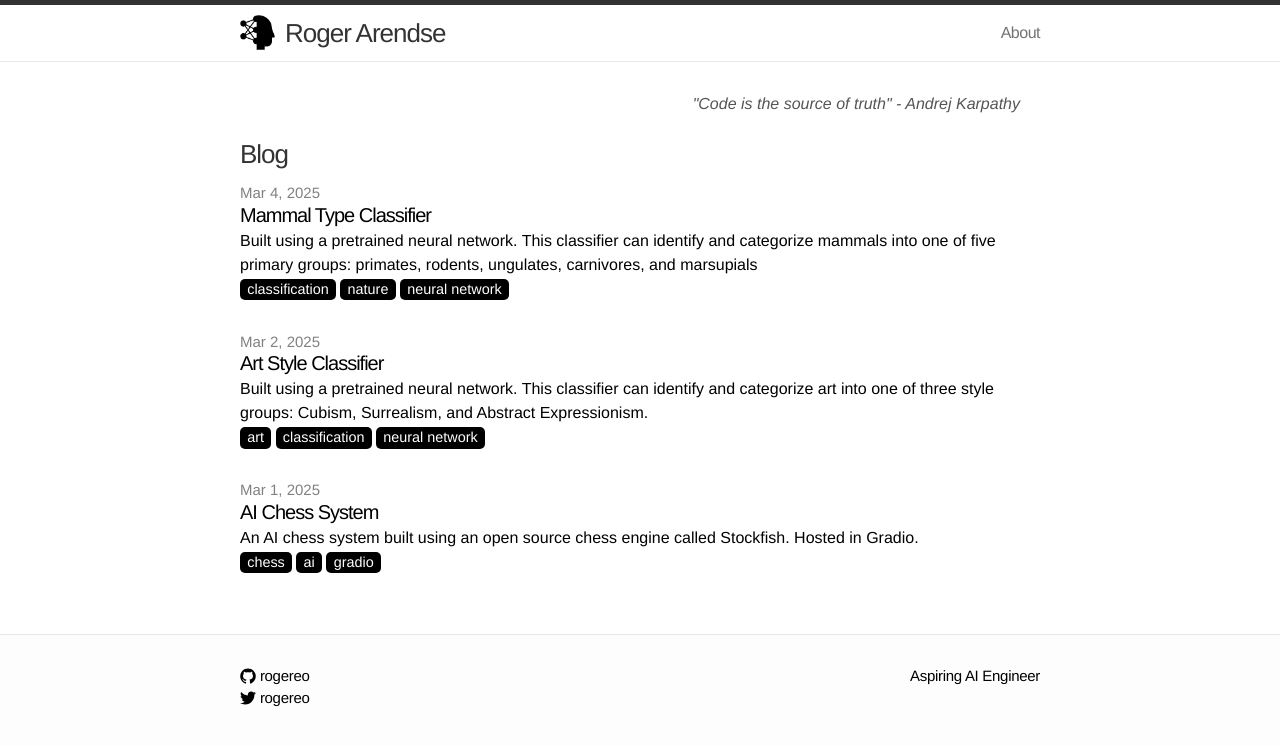
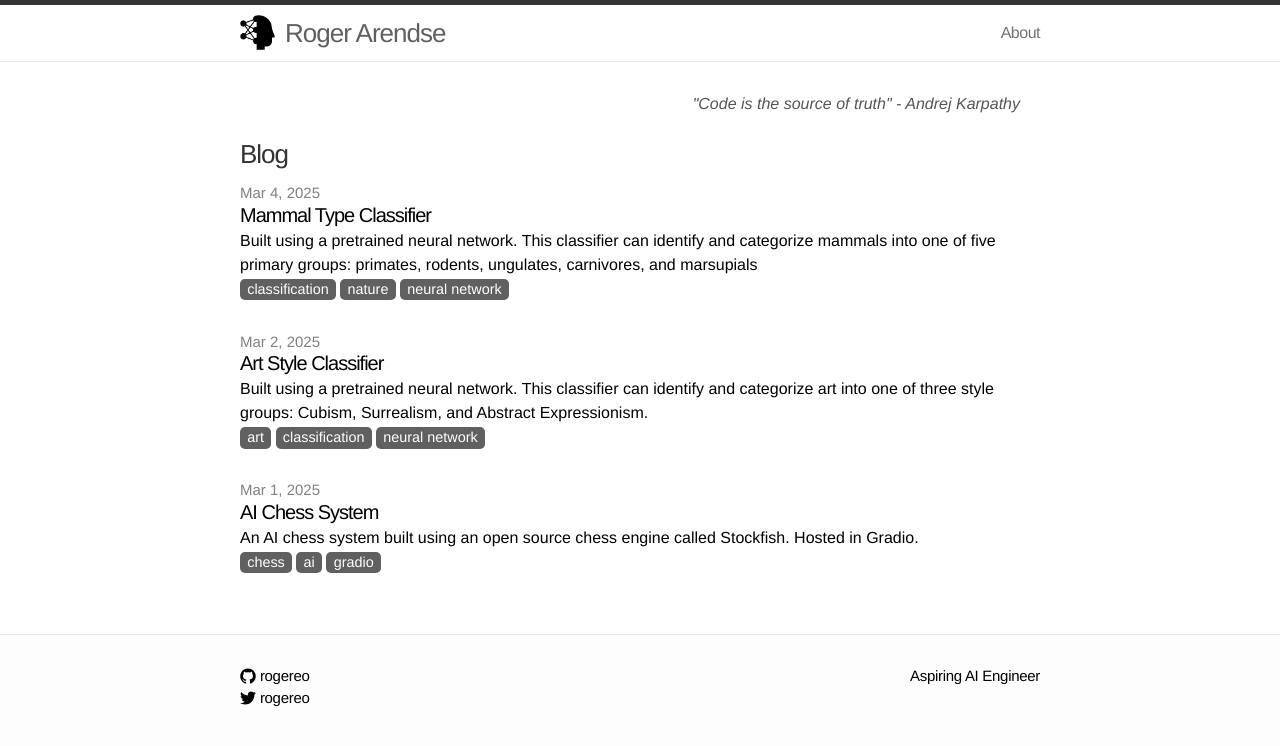
Before and after one commit to rogereo/rogereo.github.io, a Jekyll site: the page built from index.html, in a window 1280 px wide. Shown: the top 746 px of the page. Built offline with Jekyll 4.4.1, drawn with Linux system fonts in a browser that asks for light colours.

Commit message:
ui fonts

```diff
--- a/css/main.css
+++ b/css/main.css
@@ -56,7 +56,7 @@
   .site-title:hover,
   .site-title:visited {
     display: block;
-    color: #333;
+    color: #606060;
     font-size: 26px;
     font-family: Helvetica;
     letter-spacing: -1px;
@@ -499,6 +499,6 @@
     line-height: 1.5em;
     padding: 0 .5em;
     color: white;
-    background-color: black;
+    background-color:#606060;
     border-radius: 5px;
 }
```
